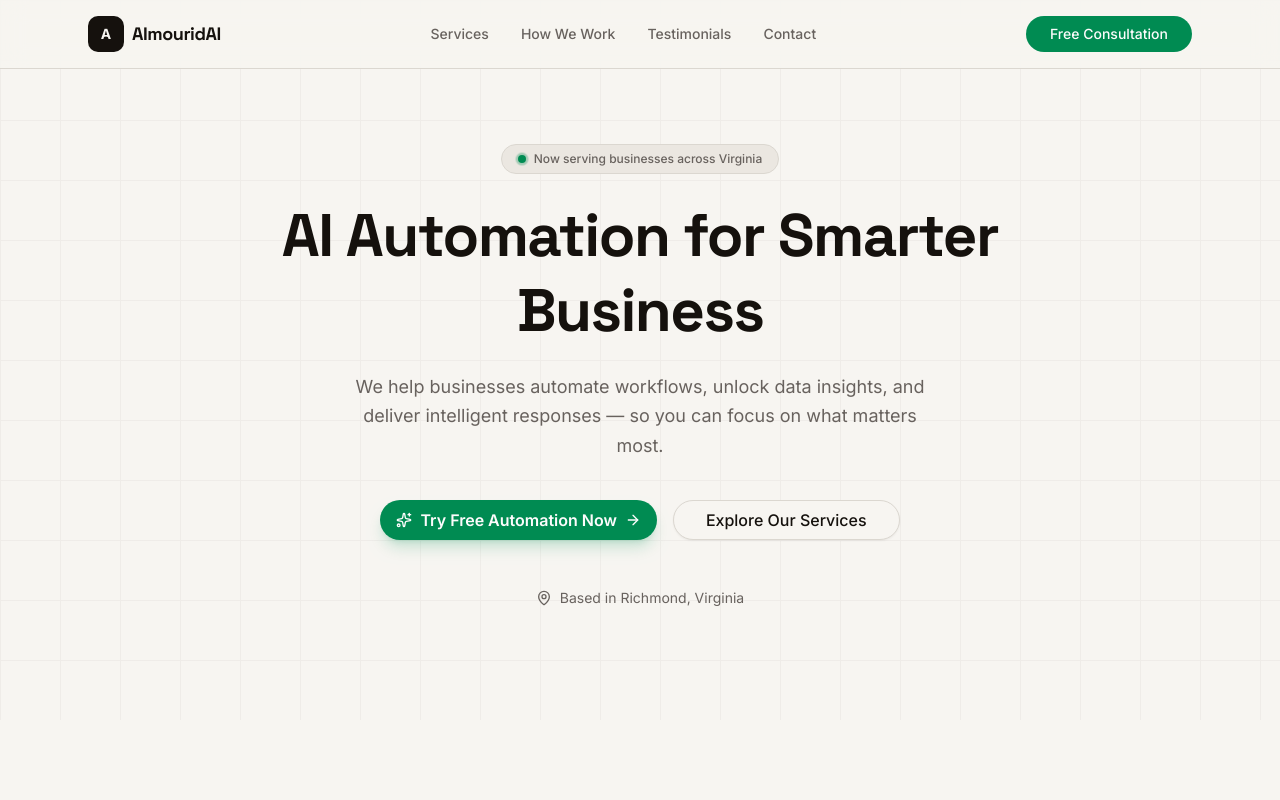
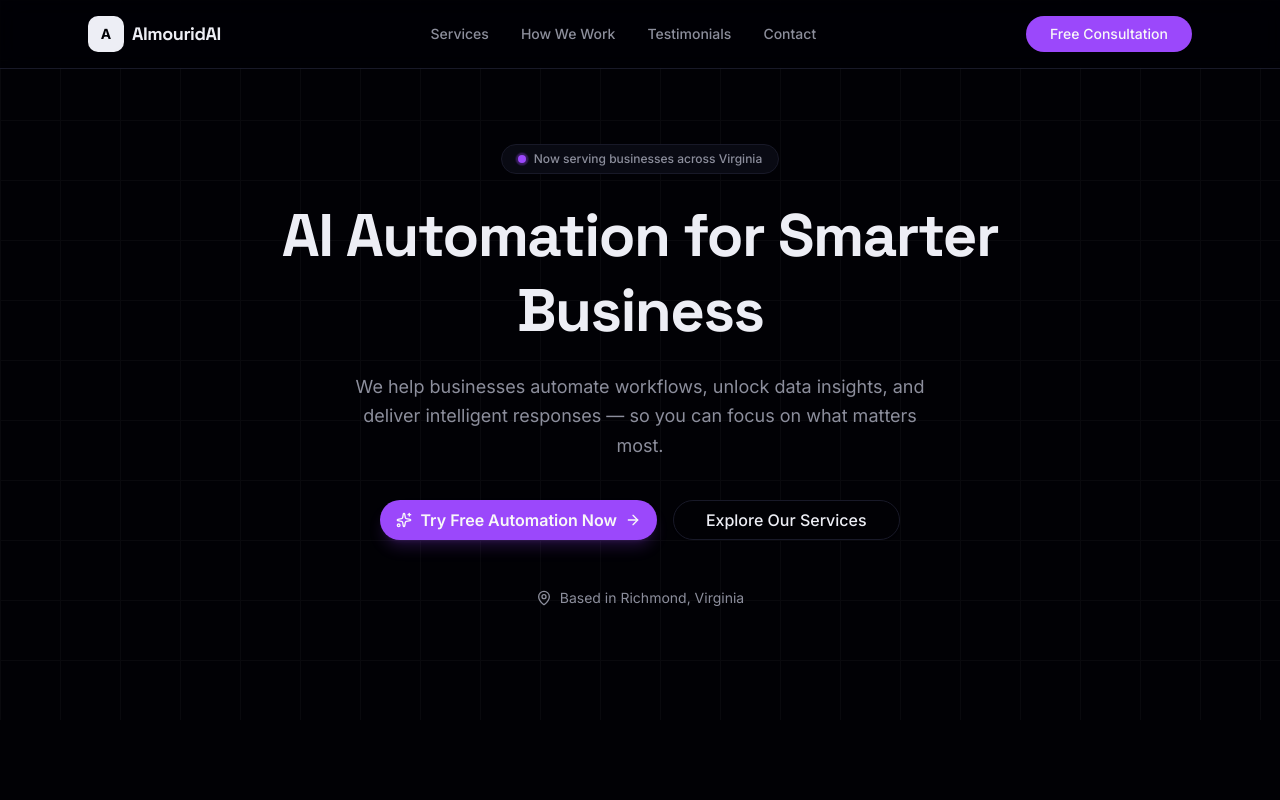
Before and after one commit to elycheikhmourid1-hash/v0-amourid-ai-landing-page, a Next.js app: page / in a window 1280 px wide. Shown: the top 800 px of the page. Built offline with nearby package versions, Linux system fonts and the light colour scheme.

Commit message:
feat: implement dark cosmic redesign\n\nUpdate globals.css and components for dark theme with gradient accents

```diff
--- a/app/globals.css
+++ b/app/globals.css
@@ -4,74 +4,79 @@
 @custom-variant dark (&:is(.dark *));
 
 :root {
-  --background: oklch(0.97 0.005 80);
-  --foreground: oklch(0.18 0.01 60);
-  --card: oklch(0.99 0.003 80);
-  --card-foreground: oklch(0.18 0.01 60);
-  --popover: oklch(0.99 0.003 80);
-  --popover-foreground: oklch(0.18 0.01 60);
-  --primary: oklch(0.18 0.01 60);
-  --primary-foreground: oklch(0.97 0.005 80);
-  --secondary: oklch(0.93 0.01 80);
-  --secondary-foreground: oklch(0.18 0.01 60);
-  --muted: oklch(0.93 0.01 80);
-  --muted-foreground: oklch(0.50 0.01 60);
-  --accent: oklch(0.55 0.15 160);
-  --accent-foreground: oklch(0.99 0 0);
+  /* Dark cosmic theme as default */
+  --background: oklch(0.08 0.02 280);
+  --foreground: oklch(0.95 0.01 280);
+  --card: oklch(0.12 0.02 280);
+  --card-foreground: oklch(0.95 0.01 280);
+  --popover: oklch(0.12 0.02 280);
+  --popover-foreground: oklch(0.95 0.01 280);
+  --primary: oklch(0.95 0.01 280);
+  --primary-foreground: oklch(0.08 0.02 280);
+  --secondary: oklch(0.15 0.02 280);
+  --secondary-foreground: oklch(0.95 0.01 280);
+  --muted: oklch(0.18 0.02 280);
+  --muted-foreground: oklch(0.65 0.02 280);
+  /* Purple accent */
+  --accent: oklch(0.60 0.25 300);
+  --accent-foreground: oklch(0.98 0 0);
+  /* Cyan accent */
+  --accent-secondary: oklch(0.70 0.15 200);
   --destructive: oklch(0.577 0.245 27.325);
-  --destructive-foreground: oklch(0.577 0.245 27.325);
-  --border: oklch(0.88 0.01 80);
-  --input: oklch(0.88 0.01 80);
-  --ring: oklch(0.55 0.15 160);
-  --chart-1: oklch(0.55 0.15 160);
-  --chart-2: oklch(0.6 0.118 184.704);
-  --chart-3: oklch(0.398 0.07 227.392);
-  --chart-4: oklch(0.828 0.189 84.429);
-  --chart-5: oklch(0.769 0.188 70.08);
+  --destructive-foreground: oklch(0.98 0 0);
+  --border: oklch(0.22 0.03 280);
+  --input: oklch(0.15 0.02 280);
+  --ring: oklch(0.60 0.25 300);
+  --chart-1: oklch(0.60 0.25 300);
+  --chart-2: oklch(0.70 0.15 200);
+  --chart-3: oklch(0.65 0.20 330);
+  --chart-4: oklch(0.75 0.15 180);
+  --chart-5: oklch(0.55 0.20 270);
   --radius: 0.625rem;
-  --sidebar: oklch(0.985 0 0);
-  --sidebar-foreground: oklch(0.145 0 0);
-  --sidebar-primary: oklch(0.205 0 0);
-  --sidebar-primary-foreground: oklch(0.985 0 0);
-  --sidebar-accent: oklch(0.97 0 0);
-  --sidebar-accent-foreground: oklch(0.205 0 0);
-  --sidebar-border: oklch(0.922 0 0);
-  --sidebar-ring: oklch(0.708 0 0);
+  --sidebar: oklch(0.10 0.02 280);
+  --sidebar-foreground: oklch(0.95 0.01 280);
+  --sidebar-primary: oklch(0.60 0.25 300);
+  --sidebar-primary-foreground: oklch(0.98 0 0);
+  --sidebar-accent: oklch(0.15 0.02 280);
+  --sidebar-accent-foreground: oklch(0.95 0.01 280);
+  --sidebar-border: oklch(0.22 0.03 280);
+  --sidebar-ring: oklch(0.60 0.25 300);
 }
 
 .dark {
-  --background: oklch(0.16 0.01 60);
-  --foreground: oklch(0.93 0.005 80);
-  --card: oklch(0.20 0.01 60);
-  --card-foreground: oklch(0.93 0.005 80);
-  --popover: oklch(0.20 0.01 60);
-  --popover-foreground: oklch(0.93 0.005 80);
-  --primary: oklch(0.93 0.005 80);
-  --primary-foreground: oklch(0.16 0.01 60);
-  --secondary: oklch(0.25 0.01 60);
-  --secondary-foreground: oklch(0.93 0.005 80);
-  --muted: oklch(0.25 0.01 60);
-  --muted-foreground: oklch(0.65 0.01 60);
-  --accent: oklch(0.60 0.15 160);
-  --accent-foreground: oklch(0.99 0 0);
-  --destructive: oklch(0.396 0.141 25.723);
-  --destructive-foreground: oklch(0.637 0.237 25.331);
-  --border: oklch(0.30 0.01 60);
-  --input: oklch(0.30 0.01 60);
-  --ring: oklch(0.60 0.15 160);
-  --chart-1: oklch(0.60 0.15 160);
-  --chart-2: oklch(0.696 0.17 162.48);
-  --chart-3: oklch(0.769 0.188 70.08);
-  --chart-4: oklch(0.627 0.265 303.9);
-  --chart-5: oklch(0.645 0.246 16.439);
-  --sidebar: oklch(0.205 0 0);
-  --sidebar-foreground: oklch(0.985 0 0);
-  --sidebar-primary: oklch(0.60 0.15 160);
-  --sidebar-primary-foreground: oklch(0.985 0 0);
-  --sidebar-accent: oklch(0.269 0 0);
-  --sidebar-accent-foreground: oklch(0.985 0 0);
-  --sidebar-border: oklch(0.269 0 0);
-  --sidebar-ring: oklch(0.439 0 0);
+  --background: oklch(0.08 0.02 280);
+  --foreground: oklch(0.95 0.01 280);
+  --card: oklch(0.12 0.02 280);
+  --card-foreground: oklch(0.95 0.01 280);
+  --popover: oklch(0.12 0.02 280);
+  --popover-foreground: oklch(0.95 0.01 280);
+  --primary: oklch(0.95 0.01 280);
+  --primary-foreground: oklch(0.08 0.02 280);
+  --secondary: oklch(0.15 0.02 280);
+  --secondary-foreground: oklch(0.95 0.01 280);
+  --muted: oklch(0.18 0.02 280);
+  --muted-foreground: oklch(0.65 0.02 280);
+  --accent: oklch(0.60 0.25 300);
+  --accent-foreground: oklch(0.98 0 0);
+  --accent-secondary: oklch(0.70 0.15 200);
+  --destructive: oklch(0.577 0.245 27.325);
+  --destructive-foreground: oklch(0.98 0 0);
+  --border: oklch(0.22 0.03 280);
+  --input: oklch(0.15 0.02 280);
+  --ring: oklch(0.60 0.25 300);
+  --chart-1: oklch(0.60 0.25 300);
+  --chart-2: oklch(0.70 0.15 200);
+  --chart-3: oklch(0.65 0.20 330);
+  --chart-4: oklch(0.75 0.15 180);
+  --chart-5: oklch(0.55 0.20 270);
+  --sidebar: oklch(0.10 0.02 280);
+  --sidebar-foreground: oklch(0.95 0.01 280);
+  --sidebar-primary: oklch(0.60 0.25 300);
+  --sidebar-primary-foreground: oklch(0.98 0 0);
+  --sidebar-accent: oklch(0.15 0.02 280);
+  --sidebar-accent-foreground: oklch(0.95 0.01 280);
+  --sidebar-border: oklch(0.22 0.03 280);
+  --sidebar-ring: oklch(0.60 0.25 300);
 }
 
 @theme inline {
@@ -123,3 +128,57 @@
     @apply bg-background text-foreground;
   }
 }
+
+/* Gradient text utilities */
+.gradient-text {
+  background: linear-gradient(90deg, #a855f7 0%, #ec4899 35%, #ffffff 55%, #22d3ee 100%);
+  -webkit-background-clip: text;
+  -webkit-text-fill-color: transparent;
+  background-clip: text;
+}
+
+.gradient-text-purple {
+  background: linear-gradient(90deg, #a855f7, #c084fc);
+  -webkit-background-clip: text;
+  -webkit-text-fill-color: transparent;
+  background-clip: text;
+}
+
+/* Animated stars background */
+@keyframes twinkle {
+  0%, 100% { opacity: 0.3; }
+  50% { opacity: 1; }
+}
+
+.star {
+  animation: twinkle var(--twinkle-duration, 3s) ease-in-out infinite;
+  animation-delay: var(--twinkle-delay, 0s);
+}
+
+/* Glow effects */
+.glow-purple {
+  box-shadow: 0 0 20px rgba(168, 85, 247, 0.3), 0 0 40px rgba(168, 85, 247, 0.1);
+}
+
+.glow-cyan {
+  box-shadow: 0 0 20px rgba(34, 211, 238, 0.3), 0 0 40px rgba(34, 211, 238, 0.1);
+}
+
+/* Subtle gradient border */
+.gradient-border {
+  position: relative;
+}
+
+.gradient-border::before {
+  content: '';
+  position: absolute;
+  inset: 0;
+  padding: 1px;
+  border-radius: inherit;
+  background: linear-gradient(135deg, #a855f7, #22d3ee);
+  -webkit-mask: linear-gradient(#fff 0 0) content-box, linear-gradient(#fff 0 0);
+  mask: linear-gradient(#fff 0 0) content-box, linear-gradient(#fff 0 0);
+  -webkit-mask-composite: xor;
+  mask-composite: exclude;
+  pointer-events: none;
+}
--- /dev/null
+++ b/components/logo.tsx
@@ -0,0 +1,80 @@
+import { Cpu } from "lucide-react"
+
+interface LogoProps {
+  size?: "sm" | "md" | "lg" | "xl"
+  showText?: boolean
+}
+
+const sizes = {
+  sm: {
+    icon: "h-8 w-8",
+    iconInner: "h-4 w-4",
+    text: "text-sm",
+  },
+  md: {
+    icon: "h-10 w-10",
+    iconInner: "h-5 w-5",
+    text: "text-lg",
+  },
+  lg: {
+    icon: "h-14 w-14",
+    iconInner: "h-7 w-7",
+    text: "text-2xl",
+  },
+  xl: {
+    icon: "h-20 w-20",
+    iconInner: "h-10 w-10",
+    text: "text-4xl",
+  },
+}
+
+export function Logo({ size = "md", showText = true }: LogoProps) {
+  const s = sizes[size]
+
+  return (
+    <div className="flex items-center gap-3">
+      {/* Icon with gradient border */}
+      <div className={`relative ${s.icon} flex items-center justify-center`}>
+        {/* Overlapping squares effect */}
+        <div
+          className="absolute inset-0 rotate-12 rounded-lg border-2 border-purple-500/60"
+          style={{ transform: "rotate(12deg)" }}
+        />
+        <div
+          className="absolute inset-0 -rotate-6 rounded-lg border-2 border-pink-500/40"
+          style={{ transform: "rotate(-6deg)" }}
+        />
+        <div
+          className="absolute inset-0 rotate-3 rounded-lg border-2 border-cyan-400/30"
+          style={{ transform: "rotate(3deg)" }}
+        />
+        {/* Inner icon */}
+        <div className="relative z-10 flex items-center justify-center rounded-lg bg-background/80 p-2">
+          <Cpu className={`${s.iconInner} text-white`} />
+        </div>
+      </div>
+
+      {showText && (
+        <span className={`font-bold tracking-tight font-mono ${s.text} gradient-text`}>
+          AIMOURIDAI
+        </span>
+      )}
+    </div>
+  )
+}
+
+export function LogoSimple({ className = "" }: { className?: string }) {
+  return (
+    <div className={`flex items-center gap-2 ${className}`}>
+      <div className="relative flex h-9 w-9 items-center justify-center">
+        <div className="absolute inset-0 rotate-6 rounded-lg border border-purple-500/50" />
+        <div className="relative flex items-center justify-center">
+          <Cpu className="h-5 w-5 text-purple-400" />
+        </div>
+      </div>
+      <span className="font-bold tracking-tight font-mono gradient-text">
+        AIMOURIDAI
+      </span>
+    </div>
+  )
+}
--- /dev/null
+++ b/components/stars-background.tsx
@@ -0,0 +1,63 @@
+"use client"
+
+import { useEffect, useState } from "react"
+
+interface Star {
+  id: number
+  x: number
+  y: number
+  size: number
+  duration: number
+  delay: number
+}
+
+export function StarsBackground() {
+  const [stars, setStars] = useState<Star[]>([])
+
+  useEffect(() => {
+    const generatedStars: Star[] = []
+    const starCount = 80
+
+    for (let i = 0; i < starCount; i++) {
+      generatedStars.push({
+        id: i,
+        x: Math.random() * 100,
+        y: Math.random() * 100,
+        size: Math.random() * 2 + 1,
+        duration: Math.random() * 3 + 2,
+        delay: Math.random() * 3,
+      })
+    }
+
+    setStars(generatedStars)
+  }, [])
+
+  return (
+    <div className="pointer-events-none fixed inset-0 z-0 overflow-hidden">
+      {/* Cosmic gradient overlay */}
+      <div
+        className="absolute inset-0"
+        style={{
+          background:
+            "radial-gradient(ellipse at 50% 0%, rgba(88, 28, 135, 0.15) 0%, transparent 50%), radial-gradient(ellipse at 80% 50%, rgba(34, 211, 238, 0.08) 0%, transparent 40%), radial-gradient(ellipse at 20% 80%, rgba(168, 85, 247, 0.1) 0%, transparent 40%)",
+        }}
+      />
+
+      {/* Stars */}
+      {stars.map((star) => (
+        <div
+          key={star.id}
+          className="star absolute rounded-full bg-white"
+          style={{
+            left: `${star.x}%`,
+            top: `${star.y}%`,
+            width: `${star.size}px`,
+            height: `${star.size}px`,
+            "--twinkle-duration": `${star.duration}s`,
+            "--twinkle-delay": `${star.delay}s`,
+          } as React.CSSProperties}
+        />
+      ))}
+    </div>
+  )
+}
```
